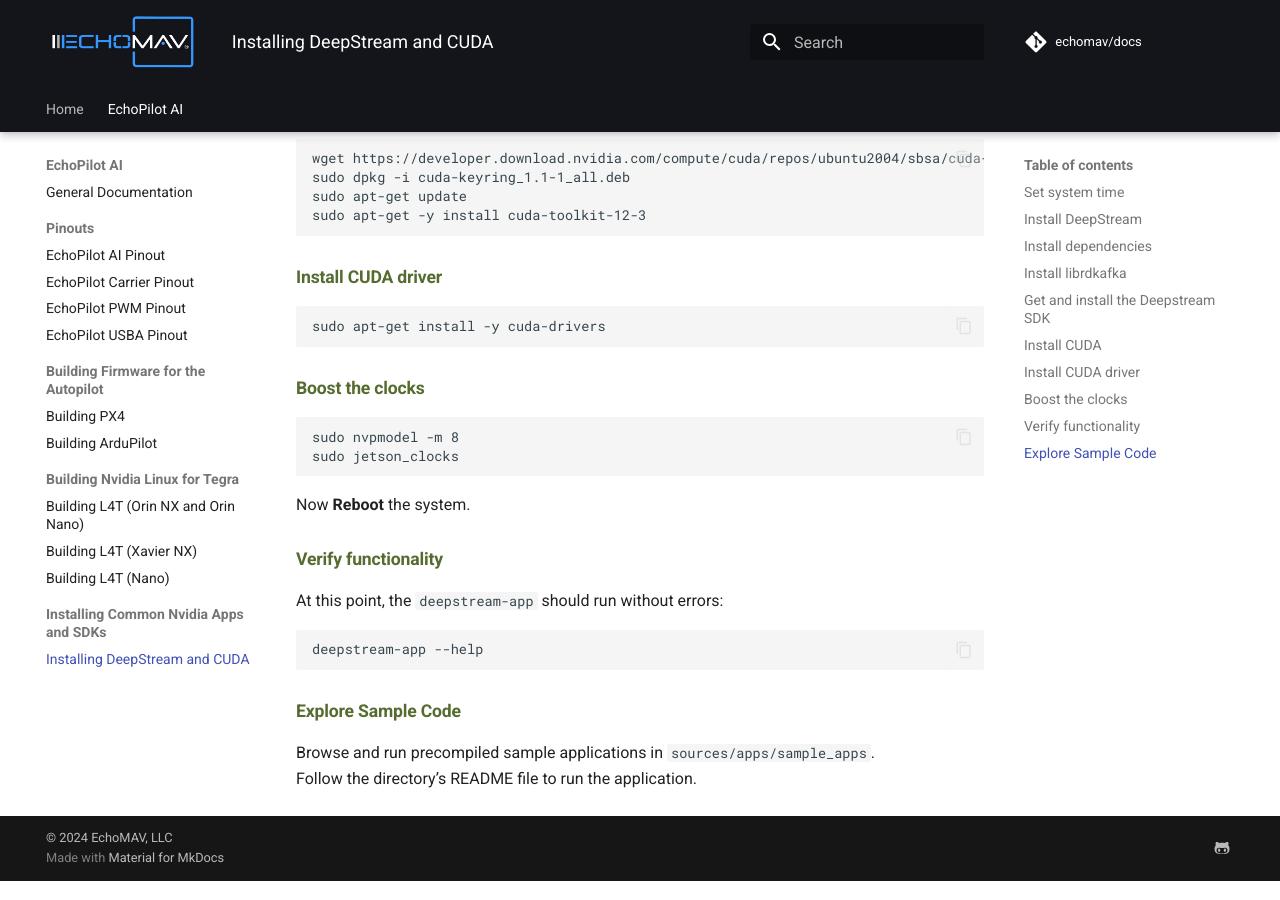
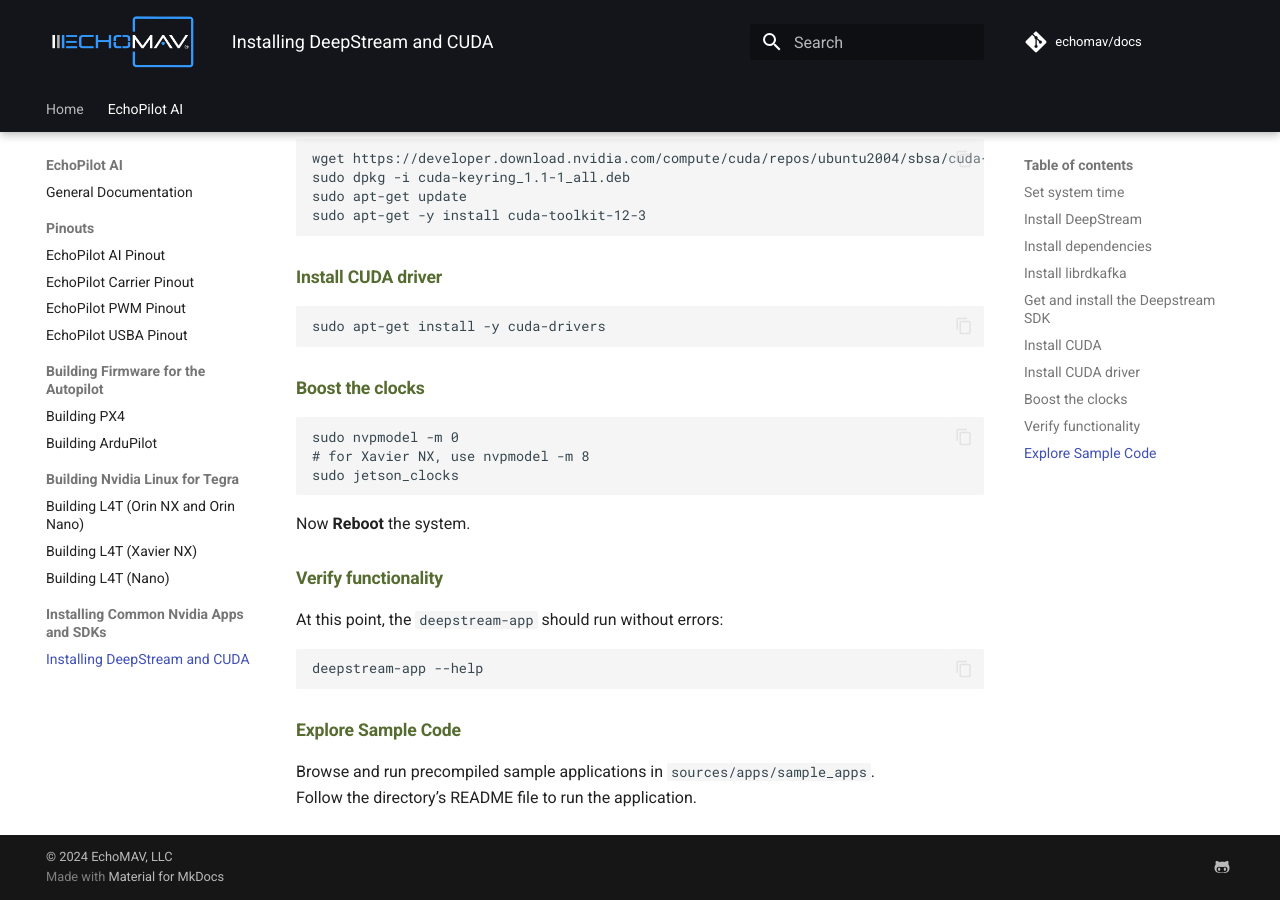
Before and after one commit to EchoMAV/docs, an MkDocs documentation site: the page built from docs/installing_deepstream.md, in a window 1280 px wide and 900 px high, scrolled down 2302 px. Built offline with MkDocs 1.6.1 and Material for MkDocs 9.7.7, drawn with Linux system fonts in a browser that asks for light colours; comment, search, counter and statistics services are not loaded; the version menu is left out.

Commit message:
update deepstream instructions for typo

````diff
--- a/docs/installing_deepstream.md
+++ b/docs/installing_deepstream.md
@@ -91,7 +91,8 @@
 
 ### Boost the clocks
 ```
-sudo nvpmodel -m 8
+sudo nvpmodel -m 0
+# for Xavier NX, use nvpmodel -m 8
 sudo jetson_clocks
 ```
 Now __Reboot__ the system.
````
